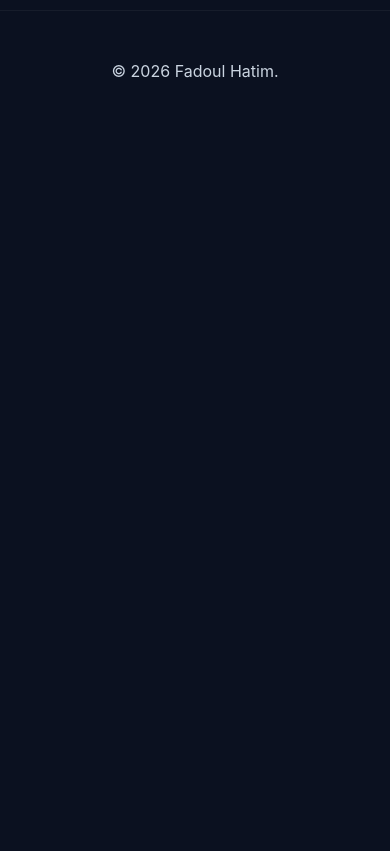
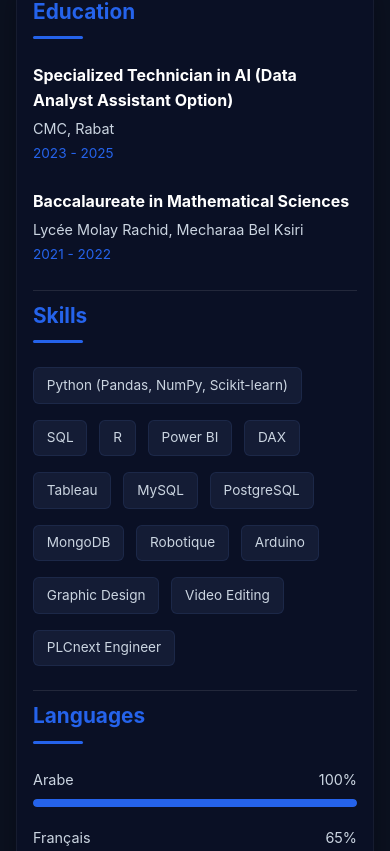
Before and after one commit to 7atimf/portfolio-website, a React (Vite) app: page / in a window 390 px wide. Shown: the part 8953-9804 px from the top of the page. Before the commit the page ends 9085 px from the top, so only its background shows below. Built offline with nearby package versions, Linux system fonts and the light colour scheme.

Commit message:
Enhance EducationSkills component layout and responsiveness; ensure visibility in Home page

```diff
--- a/src/components/EducationSkills.jsx
+++ b/src/components/EducationSkills.jsx
@@ -8,27 +8,58 @@ const EducationSkills = () => {
     const t = translations[language];
 
     return (
-        <div style={{ maxWidth: '1170px', width: '100%', margin: '1rem auto', padding: '0 1rem' }}>
-
-            <div style={unifiedCardStyle}>
-
+        <section className="education-skills" style={{
+            maxWidth: '1200px',
+            width: '100%',
+            margin: '2rem auto',
+            padding: '0 1.5rem'
+        }}>
+            {/* Main Card Container */}
+            <div style={{
+                background: '#0a1025',
+                borderRadius: '20px',
+                padding: '2rem 1.5rem',
+                display: 'flex',
+                flexWrap: 'wrap',
+                gap: '1.5rem',
+                boxShadow: '0 10px 30px rgba(0,0,0,0.3)',
+                border: '1px solid rgba(255,255,255,0.05)'
+            }}>
                 {/* Education Section */}
-                <div style={columnStyle}>
-                    <h3 style={headerStyle}>
+                <div style={{
+                    flex: '1 1 100%',
+                    minWidth: 0,
+                    display: 'flex',
+                    flexDirection: 'column',
+                    paddingBottom: '1.5rem',
+                    borderBottom: '1px solid rgba(255,255,255,0.1)'
+                }}>
+                    <h3 style={{
+                        fontSize: 'clamp(1.3rem, 5vw, 1.8rem)',
+                        color: 'var(--accent-color)',
+                        marginBottom: '0.5rem',
+                        fontWeight: '700'
+                    }}>
                         {t.education}
                     </h3>
-                    <div style={headerunderlineStyle}></div>
+                    <div style={{
+                        width: '50px',
+                        height: '3px',
+                        background: 'var(--accent-color)',
+                        marginBottom: '1.5rem',
+                        borderRadius: '2px'
+                    }}></div>
 
-                    <div style={{ display: 'flex', flexDirection: 'column', gap: '2rem' }}>
+                    <div style={{ display: 'flex', flexDirection: 'column', gap: '1.5rem' }}>
                         {t.education_list.map((edu, idx) => (
                             <div key={idx}>
-                                <div style={{ fontWeight: 'bold', fontSize: '1.2rem', color: '#fff', marginBottom: '0.2rem' }}>
+                                <div style={{ fontWeight: 'bold', fontSize: 'clamp(1rem, 4vw, 1.1rem)', color: '#fff', marginBottom: '0.2rem' }}>
                                     {edu.degree}
                                 </div>
-                                <div style={{ color: 'var(--text-secondary)', fontSize: '0.95rem', marginBottom: '0.2rem' }}>
+                                <div style={{ color: 'var(--text-secondary)', fontSize: '0.9rem', marginBottom: '0.2rem' }}>
                                     {edu.school}
                                 </div>
-                                <div style={{ color: 'var(--accent-color)', fontSize: '0.9rem' }}>
+                                <div style={{ color: 'var(--accent-color)', fontSize: '0.85rem' }}>
                                     {edu.year}
                                 </div>
                             </div>
@@ -36,43 +67,102 @@ const EducationSkills = () => {
                     </div>
                 </div>
 
-                {/* Vertical Divider */}
-                <div className="edu-skills-divider"></div>
-
                 {/* Skills Section */}
-                <div style={{ ...columnStyle, flex: '0.7 1 270px' }}>
-                    <h3 style={headerStyle}>
+                <div style={{
+                    flex: '1 1 100%',
+                    minWidth: 0,
+                    display: 'flex',
+                    flexDirection: 'column',
+                    paddingBottom: '1.5rem',
+                    borderBottom: '1px solid rgba(255,255,255,0.1)'
+                }}>
+                    <h3 style={{
+                        fontSize: 'clamp(1.3rem, 5vw, 1.8rem)',
+                        color: 'var(--accent-color)',
+                        marginBottom: '0.5rem',
+                        fontWeight: '700'
+                    }}>
                         Skills
                     </h3>
-                    <div style={headerunderlineStyle}></div>
+                    <div style={{
+                        width: '50px',
+                        height: '3px',
+                        background: 'var(--accent-color)',
+                        marginBottom: '1.5rem',
+                        borderRadius: '2px'
+                    }}></div>
 
-                    <div style={{ display: 'flex', flexWrap: 'wrap', gap: '1rem', alignContent: 'flex-start' }}>
+                    <div style={{
+                        display: 'flex',
+                        flexWrap: 'wrap',
+                        gap: '0.75rem',
+                        rowGap: '1rem'
+                    }}>
                         {personalInfo.skills.map(skill => (
-                            <span key={skill} style={skillTagStyle}>
+                            <span
+                                key={skill}
+                                style={{
+                                    background: 'rgba(30, 40, 70, 0.5)',
+                                    color: '#cbd5e1',
+                                    padding: '0.4rem 0.8rem',
+                                    borderRadius: '6px',
+                                    fontSize: '0.85rem',
+                                    border: '1px solid rgba(50, 70, 120, 0.3)',
+                                    whiteSpace: 'nowrap',
+                                    overflow: 'hidden',
+                                    textOverflow: 'ellipsis'
+                                }}
+                            >
                                 {skill}
                             </span>
                         ))}
                     </div>
                 </div>
 
-                {/* Vertical Divider */}
-                <div className="edu-skills-divider"></div>
-
                 {/* Languages Section */}
-                <div style={columnStyle}>
-                    <h3 style={headerStyle}>
+                <div style={{
+                    flex: '1 1 100%',
+                    minWidth: 0,
+                    display: 'flex',
+                    flexDirection: 'column'
+                }}>
+                    <h3 style={{
+                        fontSize: 'clamp(1.3rem, 5vw, 1.8rem)',
+                        color: 'var(--accent-color)',
+                        marginBottom: '0.5rem',
+                        fontWeight: '700'
+                    }}>
                         Languages
                     </h3>
-                    <div style={headerunderlineStyle}></div>
+                    <div style={{
+                        width: '50px',
+                        height: '3px',
+                        background: 'var(--accent-color)',
+                        marginBottom: '1.5rem',
+                        borderRadius: '2px'
+                    }}></div>
 
                     <div style={{ display: 'flex', flexDirection: 'column', gap: '1.2rem' }}>
                         {personalInfo.languages.map((lang, idx) => (
-                            <div key={idx} style={{ width: '100%' }}>
-                                <div style={{ display: 'flex', justifyContent: 'space-between', marginBottom: '0.5rem', color: '#cbd5e1', fontSize: '0.95rem' }}>
+                            <div key={idx} style={{ width: '100%', minWidth: 0 }}>
+                                <div style={{
+                                    display: 'flex',
+                                    justifyContent: 'space-between',
+                                    marginBottom: '0.5rem',
+                                    color: '#cbd5e1',
+                                    fontSize: '0.9rem',
+                                    gap: '1rem'
+                                }}>
                                     <span>{lang.name}</span>
-                                    <span>{lang.level}%</span>
+                                    <span style={{ whiteSpace: 'nowrap' }}>{lang.level}%</span>
                                 </div>
-                                <div style={{ width: '100%', height: '8px', background: 'rgba(255,255,255,0.1)', borderRadius: '4px', overflow: 'hidden' }}>
+                                <div style={{
+                                    width: '100%',
+                                    height: '8px',
+                                    background: 'rgba(255,255,255,0.1)',
+                                    borderRadius: '4px',
+                                    overflow: 'hidden'
+                                }}>
                                     <div style={{
                                         width: `${lang.level}%`,
                                         height: '100%',
@@ -85,54 +175,80 @@ const EducationSkills = () => {
                         ))}
                     </div>
                 </div>
+            </div>
 
-            </div>
-        </div>
+            {/* Responsive Media Queries */}
+            <style>{`
+                .education-skills {
+                    display: block !important;
+                    visibility: visible !important;
+                }
+
+                @media (min-width: 900px) {
+                    .education-skills > div {
+                        display: flex !important;
+                        flex-wrap: nowrap !important;
+                        gap: 2rem !important;
+                        padding: 3rem 2rem !important;
+                    }
+
+                    .education-skills > div > div {
+                        flex: 1 1 0 !important;
+                        min-width: 0 !important;
+                        border-bottom: none !important;
+                        padding-bottom: 0 !important;
+                        border-right: 1px solid rgba(255,255,255,0.1) !important;
+                        padding-right: 2rem !important;
+                    }
+
+                    .education-skills > div > div:last-child {
+                        border-right: none !important;
+                        padding-right: 0 !important;
+                    }
+                }
+
+                @media (max-width: 899px) {
+                    .education-skills {
+                        padding: 0 1.5rem !important;
+                    }
+
+                    .education-skills > div {
+                        padding: 2rem 1.5rem !important;
+                        gap: 0 !important;
+                        flex-direction: column !important;
+                    }
+
+                    .education-skills > div > div {
+                        flex: 1 1 100% !important;
+                        min-width: 0 !important;
+                        padding-bottom: 1.5rem !important;
+                        border-bottom: 1px solid rgba(255,255,255,0.1) !important;
+                    }
+
+                    .education-skills > div > div:last-child {
+                        border-bottom: none !important;
+                        padding-bottom: 0 !important;
+                    }
+                }
+
+                @media (max-width: 640px) {
+                    .education-skills {
+                        margin: 1rem auto !important;
+                        padding: 0 1rem !important;
+                    }
+
+                    .education-skills > div {
+                        padding: 1rem !important;
+                        border-radius: 12px !important;
+                    }
+
+                    .education-skills > div > div {
+                        margin-bottom: 0.5rem !important;
+                    }
+                }
+            `}</style>
+        </section>
     );
 };
 
-const unifiedCardStyle = {
-    background: '#0a1025', // Deep blue background similar to the image
-    borderRadius: '20px',
-    padding: '3rem',
-    display: 'flex',
-    flexWrap: 'wrap',
-    gap: '2rem',
-    position: 'relative',
-    boxShadow: '0 10px 30px rgba(0,0,0,0.3)',
-    border: '1px solid rgba(255,255,255,0.05)'
-};
-
-const columnStyle = {
-    flex: '1 1 200px', // Adjusted to fit 3 columns
-    display: 'flex',
-    flexDirection: 'column'
-};
-
-const headerStyle = {
-    fontSize: '1.8rem',
-    color: 'var(--accent-color)',
-    marginBottom: '0.5rem',
-    fontWeight: '700'
-};
-
-const headerunderlineStyle = {
-    width: '50px',
-    height: '3px',
-    background: 'var(--accent-color)',
-    marginBottom: '2.5rem',
-    borderRadius: '2px'
-};
-
-const skillTagStyle = {
-    background: 'rgba(30, 40, 70, 0.5)',
-    color: '#cbd5e1',
-    padding: '0.4rem 0.8rem',
-    borderRadius: '6px',
-    fontSize: '0.90rem',
-    border: '1px solid rgba(50, 70, 120, 0.3)',
-    display: 'inline-block',
-    maxWidth: '100%' // Prevents tag from forcing column width wider
-};
-
 export default EducationSkills;
--- a/src/index.css
+++ b/src/index.css
@@ -94,3 +94,9 @@ button:hover {
     display: block;
   }
 }
+
+/* Ensure Education/Skills section is always visible */
+.education-skills {
+  display: block !important;
+  visibility: visible !important;
+}
--- a/src/pages/Home.jsx
+++ b/src/pages/Home.jsx
@@ -13,13 +13,12 @@ const Home = ({ onProjectClick }) => {
     };
 
     return (
-        <div>
+        <div style={{ display: 'block', visibility: 'visible' }}>
             <Hero />
             <div style={dividerStyle}></div>
             <ProjectGrid onProjectClick={onProjectClick} />
-            {/* <div style={dividerStyle}></div>
-            <AboutMe /> */}
             <div style={dividerStyle}></div>
+            {/* Education, Skills, Languages - Always Visible */}
             <EducationSkills />
         </div>
     );
```
Also changed, not shown: 1 other file (tests, documents, lock files or other folders).
